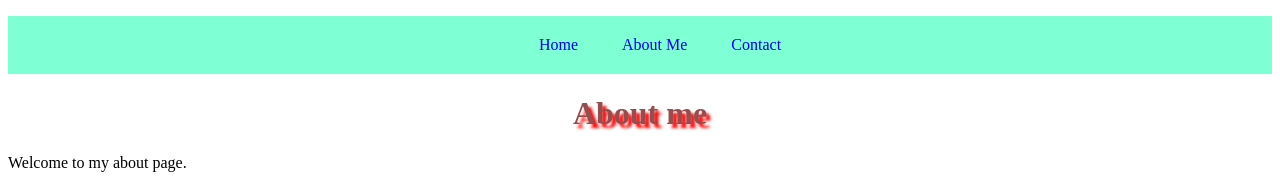
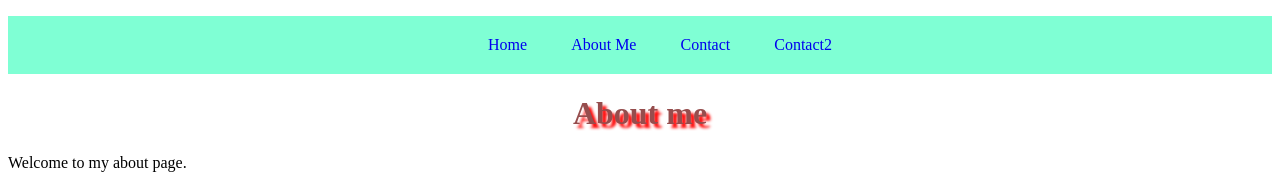
Before and after one commit to bsuprety/DemonstrationRepo, a plain HTML site: page about.html in a window 1280 px wide. Shown: the top 185 px of the page. Drawn offline with Linux system fonts and the light colour scheme.

Commit message:
Added contact 2 on nav bar for all pages

```diff
--- a/about.html
+++ b/about.html
@@ -13,6 +13,7 @@
                 <a href="index.html"><li>Home</li></a>
                 <a href="about.html"><li>About Me</li></a>
                 <a href="contact.html"><li>Contact</li></a>
+                <li><a href="contact2.html">Contact2</a></li>
             </ul>
         </nav>
     </header>
```
Also changed, not shown: contact.html (+1 -0 lines), index.html (+1 -0 lines).
